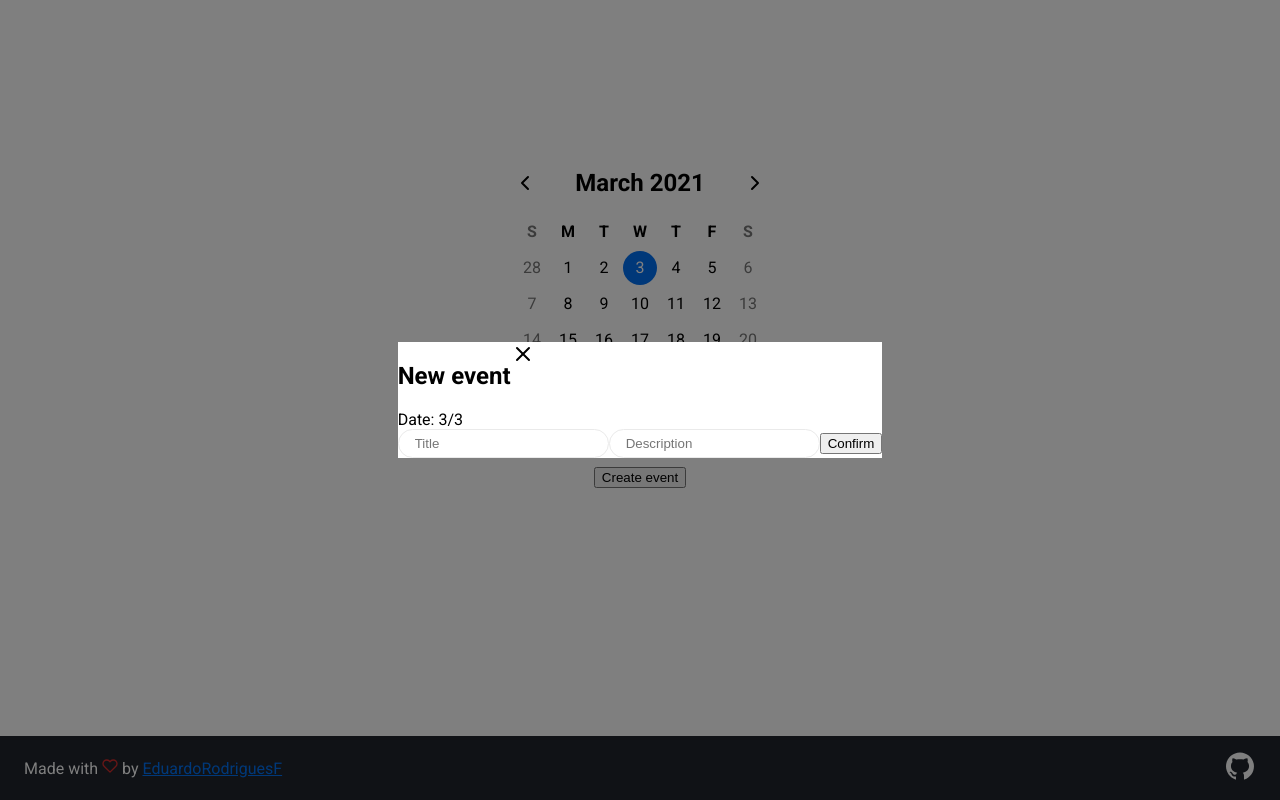
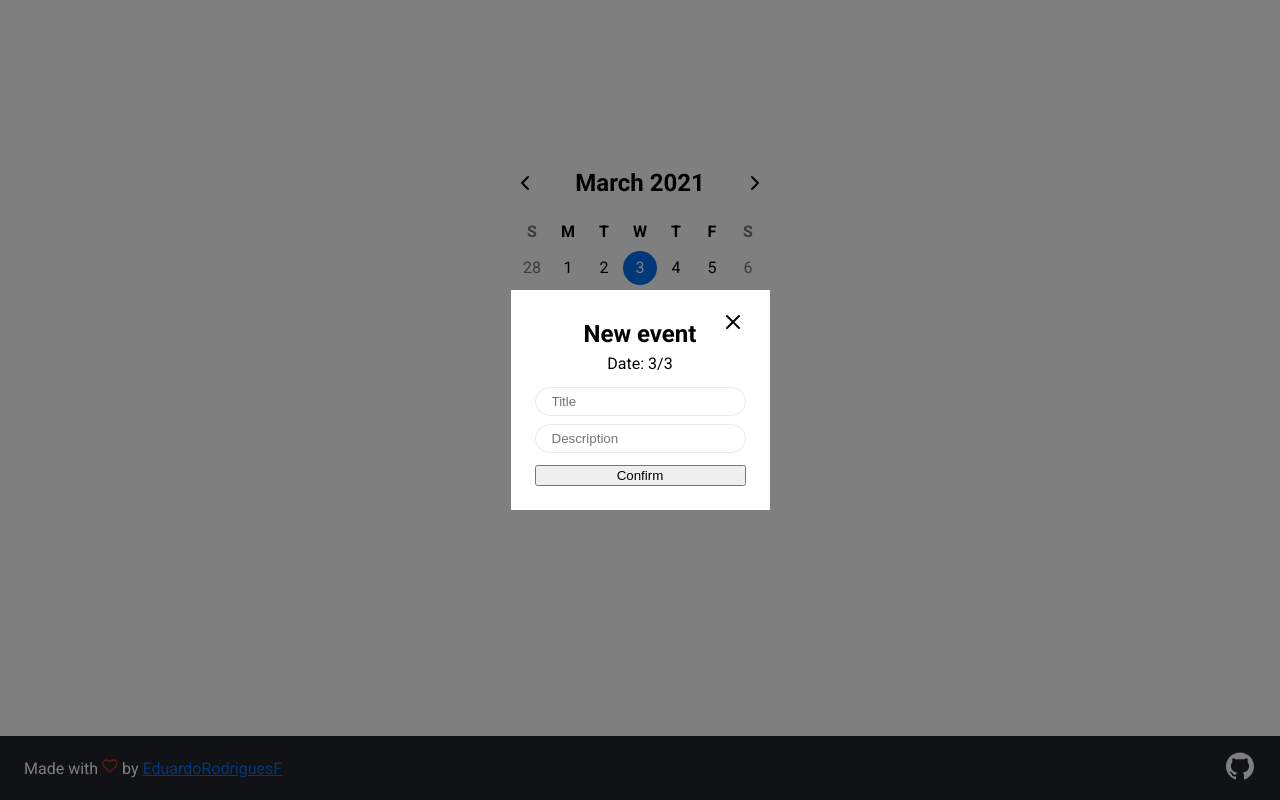
Before and after one commit to EduardoRodriguesF/calendar, a React (Create React App) app: page / in a window 1280 px wide. Both pictures are taken after a click on the button "Create event". Built offline with nearby package versions, Linux system fonts and the light colour scheme.

Commit message:
chore(modal): styles

```diff
--- a/src/components/Events/index.tsx
+++ b/src/components/Events/index.tsx
@@ -1,4 +1,3 @@
-import { eventNames } from 'process';
 import React, { useMemo } from 'react';
 import { useSelector } from 'react-redux';
 import { IState } from '../../store';
--- a/src/components/Modal/index.tsx
+++ b/src/components/Modal/index.tsx
@@ -43,6 +43,7 @@ const Modal: React.FC = () => {
     <Container open={modal}>
       <Content>
         <ModalHeader>
+          <span />
           <h2>New event</h2>
           <FiX onClick={handleModalClose} size={24} />
         </ModalHeader>
--- a/src/components/Modal/styles.ts
+++ b/src/components/Modal/styles.ts
@@ -17,8 +17,45 @@ export const Container = styled.div<IContainerProps>`
 
 export const Content = styled.div`
   background-color: #fff;
+  display: flex;
+  flex-direction: column;
+  padding: 24px;
+
+  span {
+    text-align: center;
+    margin-bottom: 14px;
+  }
+
+  form {
+    display: flex;
+    flex-direction: column;
+
+    input + input {
+      margin-top: 8px;
+    }
+
+    button {
+      margin-top: 12px;
+    }
+  }
 `;
 
 export const ModalHeader = styled.header`
   display: flex;
+  align-items: center;
+  justify-content: space-between;
+
+  span {
+    width: 24px;
+    height: 24px;
+  }
+
+  h2 {
+    line-height: 0;
+  }
+
+  svg {
+    margin-top: -24px;
+    cursor: pointer;
+  }
 `;
```
